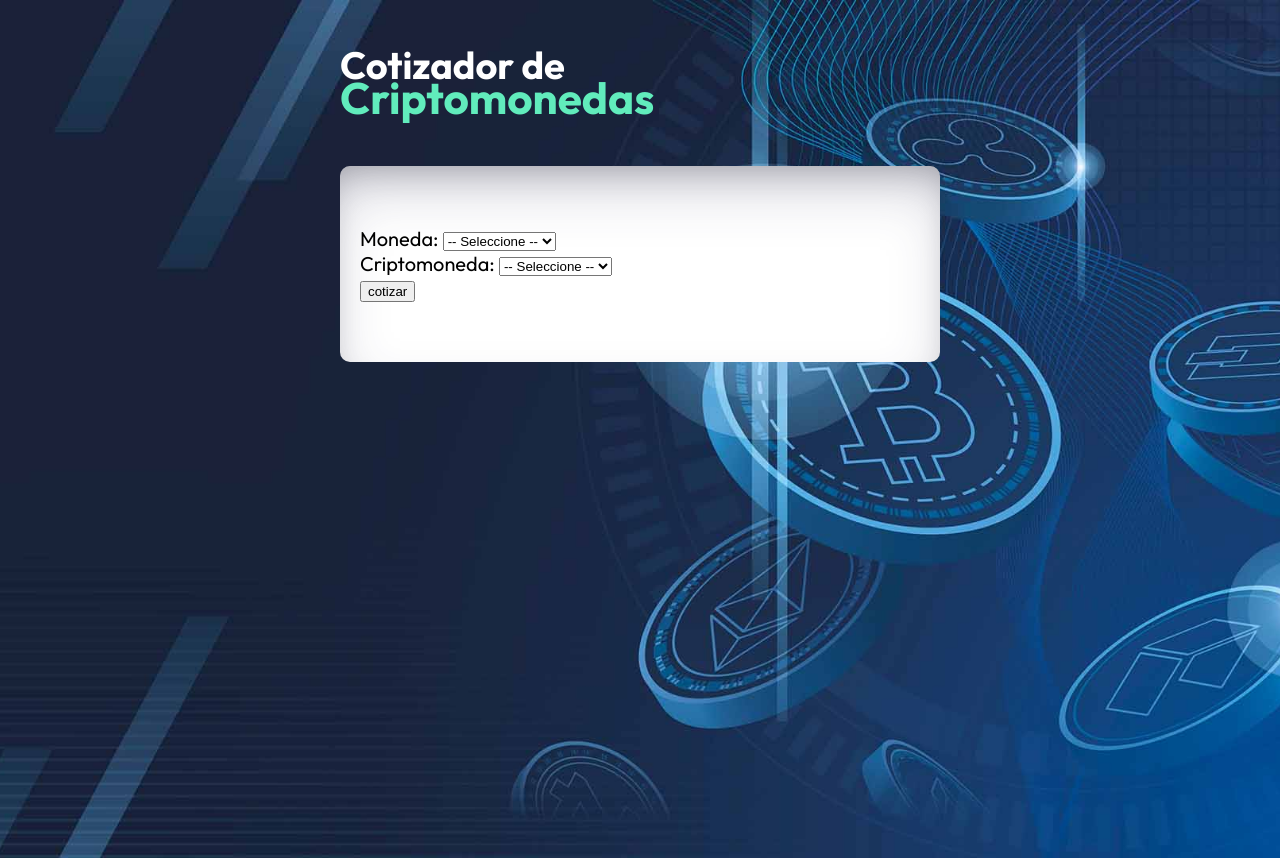
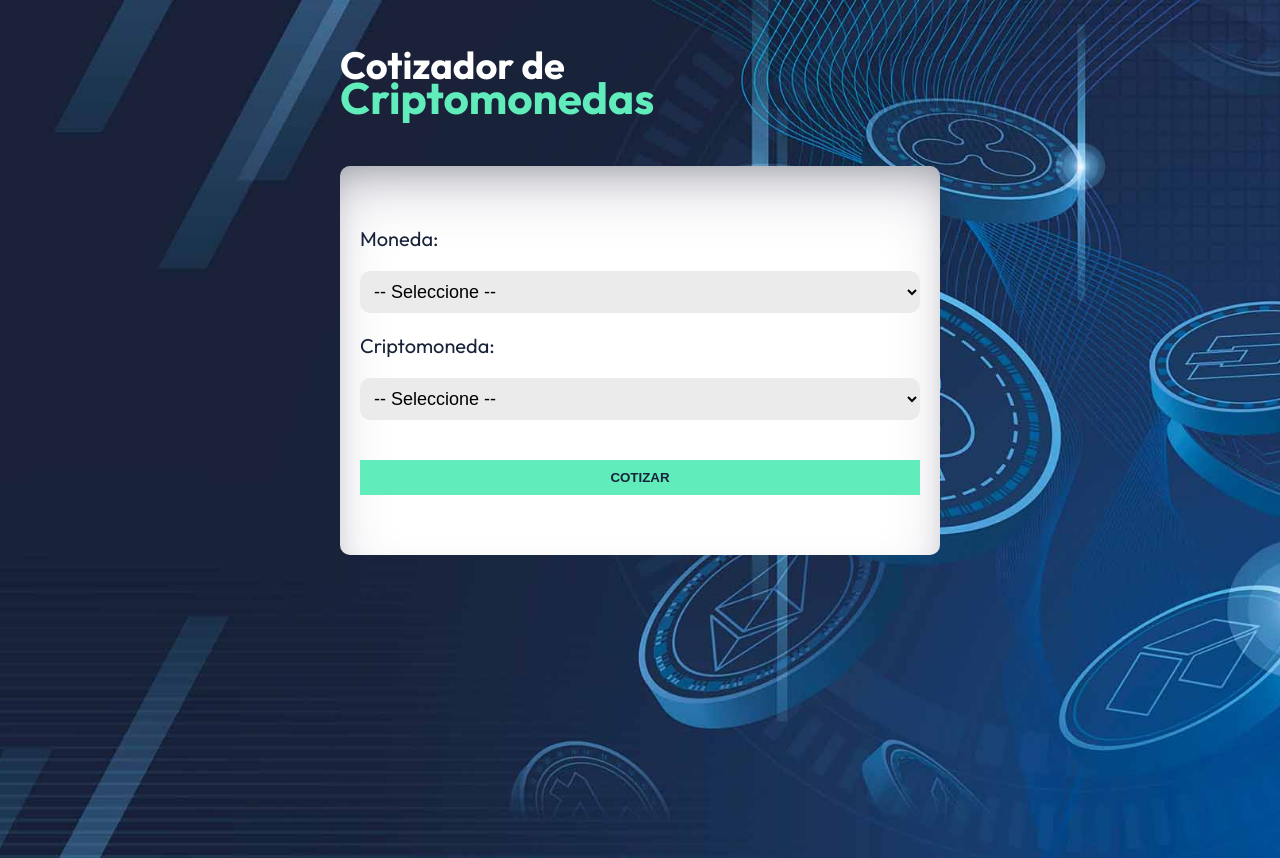
Before and after one commit to DaniM0613/Cripto-App, a React (Vite) app: page / in a window 1280 px wide. Built offline with nearby package versions, Linux system fonts and the light colour scheme.

Commit message:
agregando los datos

```diff
--- a/package.json
+++ b/package.json
@@ -11,7 +11,9 @@
   },
   "dependencies": {
     "react": "^18.2.0",
-    "react-dom": "^18.2.0"
+    "react-dom": "^18.2.0",
+    "zod": "^3.23.8",
+    "zustand": "^4.5.2"
   },
   "devDependencies": {
     "@types/react": "^18.2.66",
--- a/src/App.tsx
+++ b/src/App.tsx
@@ -1,8 +1,14 @@
+import { useEffect } from "react"
 import CriptoSearchForm from "./components/CriptoSearchForm"
+import { useCryptoStore } from "./store"
 
 
 function App() {
+    const fetchCryptos = useCryptoStore((state) => state.fethCryptos)
 
+    useEffect(() => {
+      fetchCryptos()
+    },[])
 
   return (
     <>
--- a/src/components/CriptoSearchForm.tsx
+++ b/src/components/CriptoSearchForm.tsx
@@ -1,4 +1,4 @@
-
+import { currencies } from "../data"
 
 
 export default function CriptoSearchForm() {
@@ -14,14 +14,17 @@ export default function CriptoSearchForm() {
             id="currency"
          >
            <option value=''>-- Seleccione --</option>
+           {currencies.map( currency => (
+              <option key={currency.code} value={currency.code}>{currency.name}</option>
+           ))}
          </select>
       </div>
 
       <div className="field">
-         <label htmlFor="Criptomoneda">Criptomoneda: </label>
+         <label htmlFor="criptocurrency">Criptomoneda: </label>
          <select
-            name="Criptomoneda"
-            id="Criptomoneda"
+            name="criptocurrency"
+            id="criptocurrency"
          >
            <option value=''>-- Seleccione --</option>
          </select>
--- /dev/null
+++ b/src/data/index.ts
@@ -0,0 +1,8 @@
+import { Currency } from "../types";
+
+export const currencies : Currency[] = [
+  { code: 'USD', name: 'Dolar de Estados Unidos'},
+  { code: 'MXN', name: 'Peso Mexicano'},
+  { code: 'EUR', name: 'Euro'},
+  { code: 'GBP', name: 'Libra Esterlina'},
+]
--- a/src/index.css
+++ b/src/index.css
@@ -38,3 +38,33 @@ body{
   border-radius: 1rem;
   box-shadow: rgba(50, 50, 93, 0.25) 0px 30px 60px -12px inset, rgba(0, 0, 0, 0.3) 0px 18px 36px -18px inset;
 }
+.form,
+.field {
+  display: flex;
+  flex-direction: column;
+  gap: 2rem;
+}
+.form label {
+  color: var(--black);
+}
+.form select {
+  background-color: #ECEBEB;
+  border: none;
+  padding: 1rem;
+  border-radius: 1rem;
+  font-size: 1.8rem;
+}
+.form [type='submit']{
+  background-color: var(--primary);
+  color: var(--black);
+  border: none;
+  padding: 1rem;
+  font-weight: 900;
+  cursor: pointer;
+  text-transform: uppercase;
+  margin-top: 2rem;
+  transition: background-color 300ms ease;
+}
+.form [type='submit']:hover {
+  background-color: #0CB387;
+}
--- /dev/null
+++ b/src/store.ts
@@ -0,0 +1,8 @@
+import { create } from 'zustand'
+
+
+export const useCryptoStore = create(() => ({
+    fethCryptos: () =>{
+        console.log('desde FetchCryptos')
+    }
+}))
--- /dev/null
+++ b/src/types/index.ts
@@ -0,0 +1,4 @@
+import { z } from 'zod'
+import { type CurrencySchema } from '../schema/crypto-schema'
+
+export type Currency = z.infer<typeof CurrencySchema>
```
Also changed, not shown: src/schema/crypto-schema.ts (added, +7 -0 lines), 1 other file (tests, documents, lock files or other folders).
